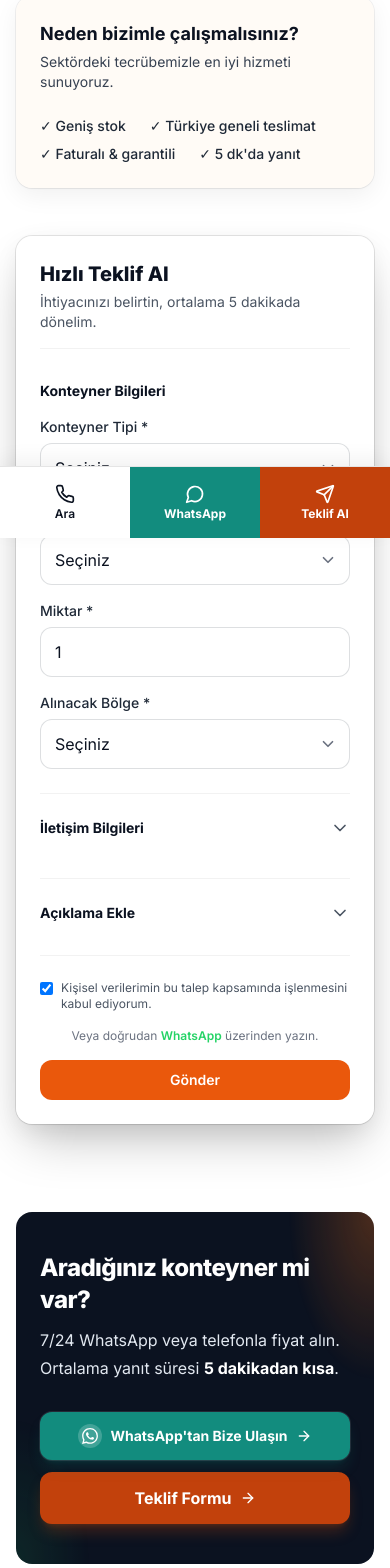
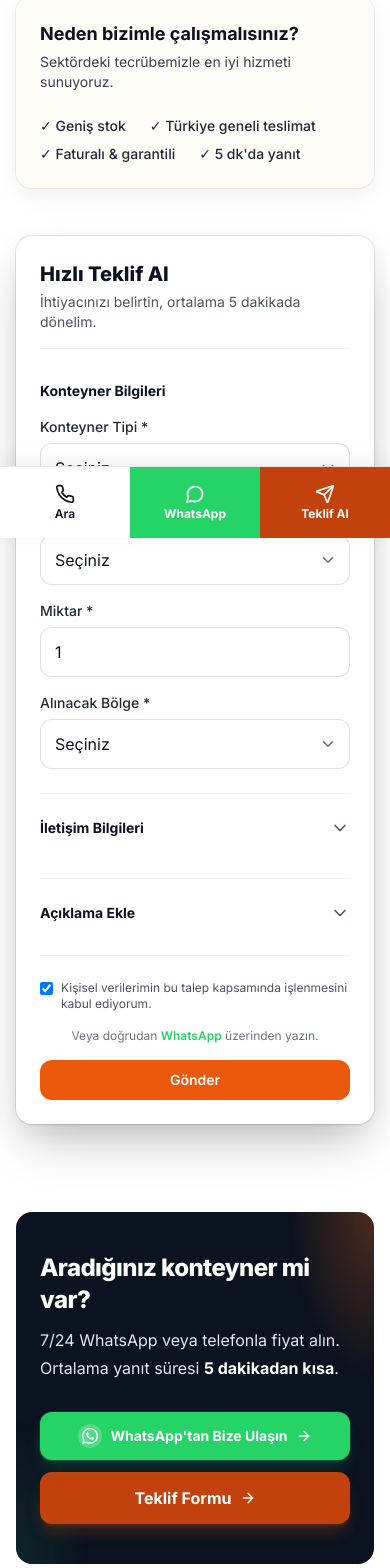
Before and after one commit to sukrugencoglu10/gnckon, a Next.js app: page /teklif-al in a window 390 px wide. Shown: the part 306-1874 px from the top of the page. Built offline with nearby package versions, Linux system fonts and the light colour scheme.

Commit message:
style: WhatsApp butonları ve mobil alt menü klasik yeşil renk tonuna güncellendi

```diff
--- a/components/CtaBanner.tsx
+++ b/components/CtaBanner.tsx
@@ -32,7 +32,7 @@ export function CtaBanner() {
               href={waLink("Merhaba, web sitenizden ulaşıyorum, konteynerler hakkında bilgi almak istiyorum.")}
               target="_blank"
               rel="noopener noreferrer"
-              className="group relative inline-flex flex-1 items-center justify-center gap-2 overflow-hidden whitespace-nowrap rounded-xl bg-[#128C7E] px-4 py-3 sm:px-6 sm:py-3.5 sm:gap-2.5 text-sm sm:text-base font-bold text-white shadow-lg shadow-[#128C7E]/20 ring-1 ring-white/10 transition-all hover:scale-[1.02] hover:bg-[#075E54] hover:shadow-[#128C7E]/40 active:scale-[0.98] sm:flex-none md:px-8 md:text-lg focus-visible:outline-none focus-visible:ring-2 focus-visible:ring-[#128C7E] focus-visible:ring-offset-2"
+              className="group relative inline-flex flex-1 items-center justify-center gap-2 overflow-hidden whitespace-nowrap rounded-xl bg-wa px-4 py-3 sm:px-6 sm:py-3.5 sm:gap-2.5 text-sm sm:text-base font-bold text-white shadow-lg shadow-wa/20 ring-1 ring-white/10 transition-all hover:scale-[1.02] hover:bg-wa-dark hover:shadow-wa/40 active:scale-[0.98] sm:flex-none md:px-8 md:text-lg focus-visible:outline-none focus-visible:ring-2 focus-visible:ring-wa focus-visible:ring-offset-2"
             >
               <span className="grid h-6 w-6 sm:h-8 sm:w-8 shrink-0 place-items-center rounded-full bg-white/20">
                 <svg viewBox="0 0 24 24" className="h-4 w-4 sm:h-5 sm:w-5 fill-current" aria-hidden>
--- a/components/MobileBottomBar.tsx
+++ b/components/MobileBottomBar.tsx
@@ -20,7 +20,7 @@ export function MobileBottomBar() {
         href={waLink("Merhaba, konteyner almak istiyorum.")}
         target="_blank"
         rel="noopener noreferrer"
-        className="flex h-full flex-col items-center justify-center gap-0.5 bg-[#128C7E] text-xs font-bold text-white transition-transform hover:scale-[1.02] active:scale-[0.98]"
+        className="flex h-full flex-col items-center justify-center gap-0.5 bg-wa text-xs font-bold text-white transition-colors hover:bg-wa-dark active:bg-wa-dark"
       >
         <MessageCircle className="h-5 w-5" />
         WhatsApp
```
